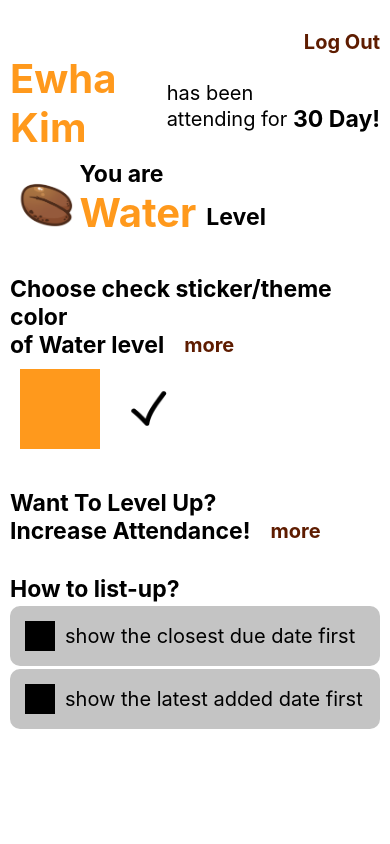
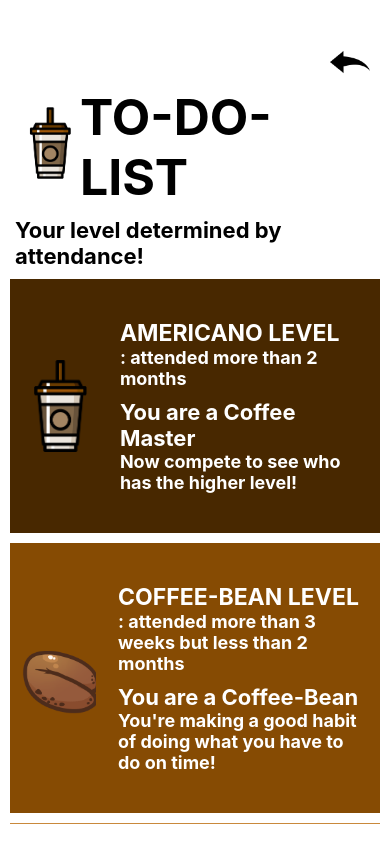
Before and after one commit to minkyung01/OSP_teamProject, a React Native app in the folder Caffeine_Diary/: screen / in a window 390 px wide. Built offline with nearby package versions, Linux system fonts and the light colour scheme; grey boxes are pictures that could not be loaded.

Commit message:
전역변수 구현
- check sticker, theme color 변경버튼 onPress 함수 구현
- Sort method 변경 onPress 함수 구현
- merge 후 info.js 파일은 삭제할 예정

```diff
--- /dev/null
+++ b/Caffeine_Diary/src/App.js
@@ -0,0 +1,39 @@
+import AppMain from './AppMain';
+import MyPage from './MyPage'
+import LevelInfo from './LevelInfo';
+import Stickers_and_Skins from './Stickers_and_Skins';
+import React,{useState} from 'react';
+import InfoContext from './components/InfoContext';
+import {themeColor} from './colors';
+
+const App = () =>{
+    const [id, setId] = useState('Ewha Kim');
+    const [attendance, setAttendance] = useState(0);
+    const [skinColor, setSkinColor] = useState(themeColor.Orange);
+    const [sort, setSort] = useState('closest');
+    const [sticker,setSticker] = useState(0);
+
+    const userInfo={
+        ID: id,
+        Attendance: attendance,
+        SkinColor: skinColor,
+        Sort: sort,
+        Level: (()=>{
+            if(attendance<21) return 0;
+            else if(attendance<60) return 1;
+            else return 2;})(),
+        LevelName: ["Water","Coffee-Bean","Americano"],
+        CheckSticker: sticker,
+        setId,
+        setAttendance,
+        setSkinColor,
+        setSort,
+        setSticker,
+    };
+    return(
+        <InfoContext.Provider value={userInfo}>
+            <LevelInfo />
+        </InfoContext.Provider>
+    );
+}
+export default App;
--- a/Caffeine_Diary/src/Info.js
+++ b/Caffeine_Diary/src/Info.js
@@ -1,19 +1,14 @@
-import React from 'react';
+import React,{useState} from 'react';
+import InfoContext from './components/InfoContext';
 import {iconImages} from './images';
+import {themeColor} from './colors';
 
 export const ID = "Ewha Kim";
-export const Attendance = 30;
+export const Attendance = 0;
 export const LevelName = ["Water","Coffee-Bean","Americano"];
-export const SkinColor = "Orange";
+export const SkinColor = themeColor.Orange;
 export const Sort = "closest";
-export const Level = 0;
-
-const initialInfo={
-    User: {
-        ID: "Ewha Kim",
-        Sort: "closest",
-    },
-    Theme: {
-        SkinColor: "Orange",
-    },
-};
+export const Level = (()=>{
+            if(Attendance<21) return 0;
+            else if(Attendance<60) return 1;
+            else return 2;})();
--- a/Caffeine_Diary/src/LevelInfo.js
+++ b/Caffeine_Diary/src/LevelInfo.js
@@ -8,11 +8,11 @@
     return(
         <ScrollView style={styles.container}>
         <BackArrow />
-        <SafeAreaView style={{paddingRight:10, paddingLeft:10}} >
+        <SafeAreaView style={{paddingRight:10, paddingLeft:10,alignItems:'center'}} >
             <Title />
-            <Text style={styles.content,{fontSize: 18,fontWeight:'700',marginRight:'auto'}}>Your level determined by attendance!</Text>
+            <Text style={{fontSize: 22,fontWeight:'700',marginRight:'auto',marginLeft:5,marginBottom:10}}>Your level determined by attendance!</Text>
 
-            <SafeAreaView style={{alignItems:'center',flexDirection:'row',backgroundColor:'#482800',width:'100%',paddingTop:20,paddingBottom:20}}>
+            <SafeAreaView style={{alignItems:'center',flexDirection:'row',backgroundColor:'#482800',width:'100%',paddingTop:30,paddingBottom:30}}>
                 <Image style={styles.CoffeeIMG}
                         source={levelImages.Americano}/>
                 <SafeAreaView style={styles.content}>
@@ -23,7 +23,7 @@
                 </SafeAreaView>
             </SafeAreaView>
 
-            <SafeAreaView style={{alignItems:'center',flexDirection:'row',backgroundColor:'#864B03',width:'100%',marginTop:10,paddingTop:20,paddingBottom:20}}>
+            <SafeAreaView style={{alignItems:'center',flexDirection:'row',backgroundColor:'#864B03',width:'100%',marginTop:10,paddingTop:30,paddingBottom:30}}>
                 <Image style={styles.BeanIMG}
                          source={levelImages.CoffeeBean}/>
                 <SafeAreaView style={styles.content}>
@@ -34,7 +34,7 @@
                 </SafeAreaView>
             </SafeAreaView>
 
-            <SafeAreaView style={{alignItems:'center',flexDirection:'row',backgroundColor:'#C9893B',width:'100%',marginTop:10,paddingTop:20,paddingBottom:20}}>
+            <SafeAreaView style={{alignItems:'center',flexDirection:'row',backgroundColor:'#C9893B',width:'100%',marginTop:10,paddingTop:30,paddingBottom:50}}>
                 <Image style={styles.WaterIMG}
                           source={levelImages.Water}/>
                 <SafeAreaView style={styles.content}>
@@ -50,7 +50,7 @@
 };
 const styles = StyleSheet.create({
     container: {
-
+        paddingTop:20,
         marginTop: 20,
         marginBottom: 20,
     },
--- a/Caffeine_Diary/src/MyPage.js
+++ b/Caffeine_Diary/src/MyPage.js
@@ -1,22 +1,29 @@
 import React, {useContext} from 'react';
+import InfoContext from './components/InfoContext';
 import {Text, StyleSheet, Image, SafeAreaView, ScrollView, input, label} from 'react-native';
 import {basicColor,themeColor} from './colors';
 import TextButton from './components/TextButton';
 import SortButton from './components/SortButton';
-import {LevelName, Attendance, ID, SkinColor,Level} from './Info';
 import {levelImages, iconImages} from './images';
 
 const MyPage = () => {
+    const userContext = useContext(InfoContext);
     return(
         <ScrollView style={styles.container}>
            <TextButton text="Log Out" />
            <SafeAreaView style={styles.box1}>
-            <Text style={styles.info}>{ID}</Text>
+            <Text style={{
+                fontSize: 40,
+                fontWeight: '700',
+                marginRight: 10,
+                marginBottom: 8,
+                color: userContext.SkinColor.dark,
+            }}>{userContext.ID}</Text>
             <SafeAreaView style={styles.box2}>
                 <Text style={styles.text}>has been</Text>
                 <SafeAreaView style={styles.box1}>
                     <Text style={styles.text}>attending for </Text>
-                    <Text style={styles.title}>{Attendance} Day!</Text>
+                    <Text style={styles.title}>{useContext.Attendance} Day!</Text>
                 </SafeAreaView>
             </SafeAreaView>
            </SafeAreaView>
@@ -24,20 +31,26 @@
            <SafeAreaView style={styles.box1}>
            <Image
             style={(()=>{
-                if(Attendance<21) return styles.WaterIMG;
-                else if(Attendance<60) return styles.BeanIMG;
+                if(userContext.Level==0) return styles.WaterIMG;
+                else if(userContext.Level==1) return styles.BeanIMG;
                 else return styles.CoffeeIMG;
             })()} //icon image
 
             source={(()=>{
-                if(Attendance<21) return levelImages.Water;
-                else if(Attendance<60) return levelImages.CoffeeBean;
+                if(userContext.Level==0) return levelImages.Water;
+                else if(userContext.Level==1) return levelImages.CoffeeBean;
                 else return levelImages.Americano;
             })()}/>
             <SafeAreaView style={styles.box2}>
                 <Text style={styles.title}>You are</Text>
                 <SafeAreaView style={styles.box1}>
-                    <Text style={styles.info}>{LevelName[Level]}</Text>
+                    <Text style={{
+                        fontSize: 40,
+                        fontWeight: '700',
+                        marginRight: 10,
+                        marginBottom: 8,
+                        color: userContext.SkinColor.dark,
+                    }}>{userContext.LevelName[userContext.Level]}</Text>
                     <Text style={styles.title}>Level</Text>
                 </SafeAreaView>
             </SafeAreaView>
@@ -46,12 +59,12 @@
            <SafeAreaView style={{marginTop: 30}}>
                 <Text style={styles.title}>Choose check sticker/theme color</Text>
                 <SafeAreaView style={styles.box1}>
-                    <Text style={styles.title}>of {LevelName[Level]} level</Text>
+                    <Text style={styles.title}>of {userContext.LevelName[userContext.Level]} level</Text>
                     <TextButton text="more" />
                 </SafeAreaView>
                 <SafeAreaView style={styles.box1}>
-                    <SafeAreaView style={{backgroundColor:styles.info.color,width:80,height:80, margin:10}}></SafeAreaView>
-                    <Image source={iconImages.stickerImages[Level]} style={{width:60,height:60,margin:10}} />
+                    <SafeAreaView style={{backgroundColor:userContext.SkinColor.dark,width:80,height:80, margin:10}}></SafeAreaView>
+                    <Image source={iconImages.stickerImages[userContext.CheckSticker]} style={{width:60,height:60,margin:10}} />
                 </SafeAreaView>
            </SafeAreaView>
 
@@ -76,6 +89,7 @@
     container:{
       flex: 1,
       padding: 10,
+      paddingTop:20,
       marginTop:20,
       backgroundColor: basicColor.background,
       flexDirection: 'column',
@@ -91,23 +105,6 @@
         alignItems: 'flex-start',
         padding: 5,
     },
-    /*ID,level name*/
-    info:{
-            fontSize: 40,
-            fontWeight: '700',
-            marginRight: 10,
-            marginBottom: 8,
-            color: (() => {
-                switch(SkinColor){
-                    case "Orange": return themeColor.Orange.dark;
-                    case "Mint": return themeColor.Mint.dark;
-                    case "Blue": return themeColor.Blue.dark;
-                    case "Pink": return themeColor.Pink.dark;
-                    case "Purple": return themeColor.Purple.dark;
-                    case "LightGreen": return themeColor.LightGreen.dark;
-                }
-            })(),
-        },
     title:{
         fontSize: 23,
         fontWeight: '700',
--- a/Caffeine_Diary/src/Stickers_and_Skins.js
+++ b/Caffeine_Diary/src/Stickers_and_Skins.js
@@ -1,45 +1,50 @@
-import React from 'react';
+import React, {useContext} from 'react';
+import InfoContext from './components/InfoContext';
 import {ScrollView, SafeAreaView,Text,Image,StyleSheet,Pressable} from 'react-native';
 import {basicColor, themeColor} from './colors';
 import {levelImages, iconImages} from './images';
 import BackArrow from './components/BackArrow';
 import ColorBtn from './components/ColorBtn';
 import StickerBtn from './components/StickerBtn';
-import {Attendance, LevelName,Level} from './Info';
 
 const Stickers_and_Skins = () => {
+    const userContext = useContext(InfoContext);
     return(
         <ScrollView style={styles.container}>
             <BackArrow />
             <SafeAreaView style={{flexDirection:'row', alignItems:'center'}}>
                 <Image
                     style={(()=>{
-                        if(Attendance<21) return styles.WaterIMG;
-                        else if(Attendance<60) return styles.BeanIMG;
+                        if(userContext.Level==0) return styles.WaterIMG;
+                        else if(userContext.Level==1) return styles.BeanIMG;
                         else return styles.CoffeeIMG;
                     })()} //icon image
 
                     source={(()=>{
-                        if(Attendance<21) return levelImages.Water;
-                        else if(Attendance<60) return levelImages.CoffeeBean;
+                        if(userContext.Level==0) return levelImages.Water;
+                        else if(userContext.Level==1) return levelImages.CoffeeBean;
                         else return levelImages.Americano;
                     })()}/>
                     <SafeAreaView>
                         <Text style={styles.text}>This is a sticker/skin that can be used</Text>
-                        <Text style={styles.text}>at the {LevelName[Level]} level</Text>
+                        <SafeAreaView style={{flexDirection:'row'}}>
+                            <Text style={styles.text}>at the </Text>
+                            <Text style={{fontWeight:'700',fontSize:18,color:userContext.SkinColor.dark}}>{userContext.LevelName[userContext.Level]}</Text>
+                            <Text style={styles.text}> level</Text>
+                        </SafeAreaView>
                     </SafeAreaView>
             </SafeAreaView>
 
             <SafeAreaView style={styles.box}>
                 <SafeAreaView style={styles.row}>
-                    <StickerBtn type={iconImages.stickerImages[0]} />
-                    {Attendance>=21?<StickerBtn type={iconImages.stickerImages[1]} />
+                    <StickerBtn type={iconImages.stickerImages[0]} num={0} />
+                    {userContext.Attendance>=21?<StickerBtn type={iconImages.stickerImages[1]} num={1} />
                     :<Image style={styles.sticker} source={iconImages.lock} />}
-                    {Attendance>=60?<StickerBtn type={iconImages.stickerImages[2]} />
+                    {userContext.Attendance>=60?<StickerBtn type={iconImages.stickerImages[2]} num={2} />
                     :<Image style={styles.sticker} source={iconImages.lock} />}
-                    {Attendance>=60?<StickerBtn type={iconImages.stickerImages[3]} />
+                    {userContext.Attendance>=60?<StickerBtn type={iconImages.stickerImages[3]} num={3} />
                     :<Image style={styles.sticker} source={iconImages.lock} />}
-                    {Attendance>=60?<StickerBtn type={iconImages.stickerImages[4]} />
+                    {userContext.Attendance>=60?<StickerBtn type={iconImages.stickerImages[4]} num={4} />
                     :<Image style={styles.sticker} source={iconImages.lock} />}
                 </SafeAreaView>
                 <SafeAreaView style={{alignItems:'center'}}>
@@ -54,15 +59,15 @@
                     <ColorBtn color={themeColor.Mint}/>
                 </SafeAreaView>
                 <SafeAreaView style={styles.row}>
-                    {Attendance>=21?<ColorBtn color={themeColor.Blue}/>
+                    {userContext.Attendance>=21?<ColorBtn color={themeColor.Blue}/>
                      :<Image style={{width:100,height:100,margin:15}} source={iconImages.lock} />}
-                     {Attendance>=21?<ColorBtn color={themeColor.Pink}/>
+                     {userContext.Attendance>=21?<ColorBtn color={themeColor.Pink}/>
                      :<Image style={{width:100,height:100,margin:15}} source={iconImages.lock} />}
                 </SafeAreaView>
                 <SafeAreaView style={styles.row}>
-                     {Attendance>=60?<ColorBtn color={themeColor.Purple}/>
+                     {userContext.Attendance>=60?<ColorBtn color={themeColor.Purple}/>
                       :<Image style={{width:100,height:100,margin:15}} source={iconImages.lock} />}
-                     {Attendance>=60?<ColorBtn color={themeColor.LightGreen}/>
+                     {userContext.Attendance>=60?<ColorBtn color={themeColor.LightGreen}/>
                       :<Image style={{width:100,height:100,margin:15}} source={iconImages.lock} />}
                 </SafeAreaView>
                 <SafeAreaView style={{alignItems:'center'}}>
@@ -76,13 +81,15 @@
 };
 const styles = StyleSheet.create({
     container: {
-        paddingTop: 10,
+        paddingTop: 20,
         marginTop: 20,
         marginBottom: 20,
+
     },
     row: {
         flexDirection: 'row',
         justifyContent: 'center',
+        alignItems: 'center',
     },
     box: {
         marginLeft:20,
--- a/Caffeine_Diary/src/components/BackArrow.js
+++ b/Caffeine_Diary/src/components/BackArrow.js
@@ -1,11 +1,13 @@
 import React from 'react';
 import {StyleSheet, Pressable,Image,SafeAreaView} from 'react-native';
 import {iconImages} from '../images';
+import MyPage from '../MyPage';
 
 const BackArrow = () => {
     return(
     <SafeAreaView style={{marginRight:20}}>
         <Pressable style={{marginLeft:'auto'}} onPress={()=>alert('back to My Page')}>
+
             <Image style={styles.backIMG} source={iconImages.backArrow} />
         </Pressable>
         </SafeAreaView>
--- /dev/null
+++ b/Caffeine_Diary/src/components/InfoContext.js
@@ -0,0 +1,5 @@
+import React from 'react';
+
+const InfoContext = React.createContext();
+
+export default InfoContext;
--- a/Caffeine_Diary/src/components/SortButton.js
+++ b/Caffeine_Diary/src/components/SortButton.js
@@ -1,14 +1,20 @@
 import React, {useContext} from 'react';
+import InfoContext from './InfoContext';
 import {Pressable, StyleSheet, View, Image, Text} from 'react-native';
 import {basicColor} from '../colors';
 import PropTypes from 'prop-types';
 import {iconImages} from '../images';
-import {Sort} from '../Info';
+
 /* button to select the sort method*/
 const SortButton = ({text, method})=>{
+    const userContext = useContext(InfoContext);
     return(
-        <Pressable style={iconStyle.container}>
-            <CheckButton type={(Sort===method)?iconImages.completed:iconImages.uncompleted} />
+        <Pressable style={iconStyle.container}
+            onPress={()=>{
+                userContext.setSort(method);
+            }}>
+
+            <CheckButton type={(userContext.Sort===method)?iconImages.completed:iconImages.uncompleted} />
             <Text style={iconStyle.contents}>{text}</Text>
         </Pressable>
     );
```
Also changed, not shown: Caffeine_Diary/App.js (+2 -6 lines), Caffeine_Diary/src/components/ColorBtn.js (+11 -3 lines), Caffeine_Diary/src/components/StickerBtn.js (+13 -4 lines).
